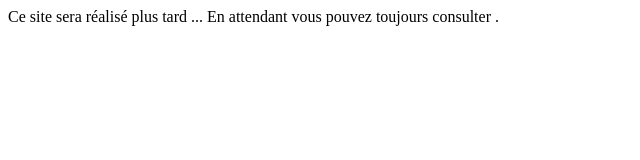
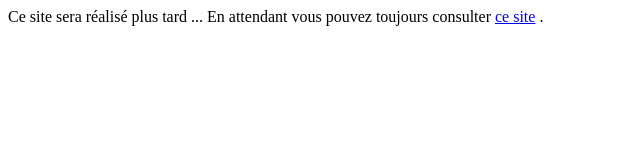
Before and after one commit to Neosan974/Neosan974.github.io, a plain HTML site: page index.html in a window 1280 px wide. Shown: the full height of the page, 0-640 px from the left. Drawn offline with Linux system fonts and the light colour scheme.

Commit message:
correction lien sans texte

```diff
--- a/index.html
+++ b/index.html
@@ -7,7 +7,7 @@
     </head>
     <body>
         Ce site sera réalisé plus tard ... En attendant vous pouvez toujours consulter
-        <a href="https://neosan974.github.io/MonCV"></a>
+        <a href="https://neosan974.github.io/MonCV"> ce site</a>
         .
     </body>
 </html>
```
